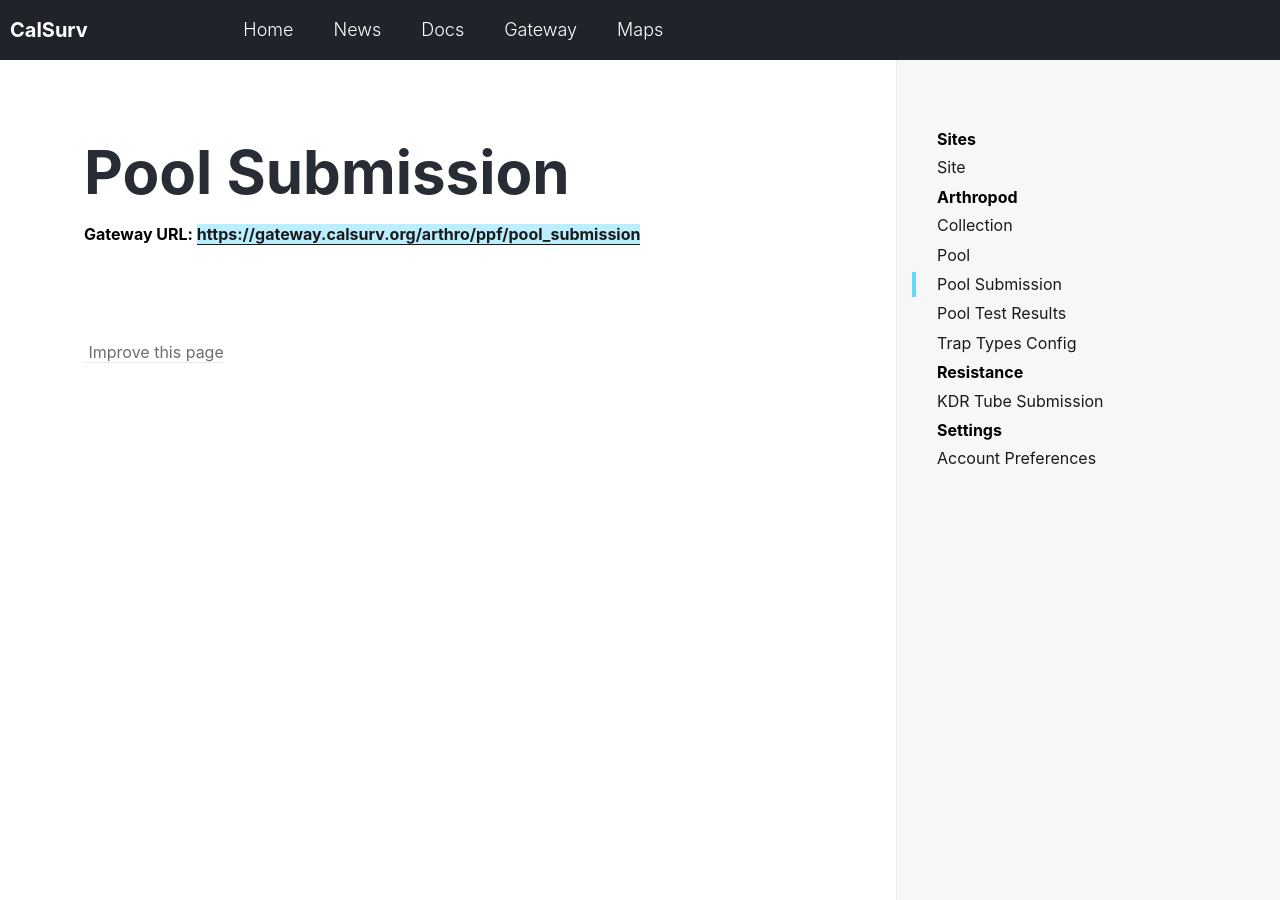
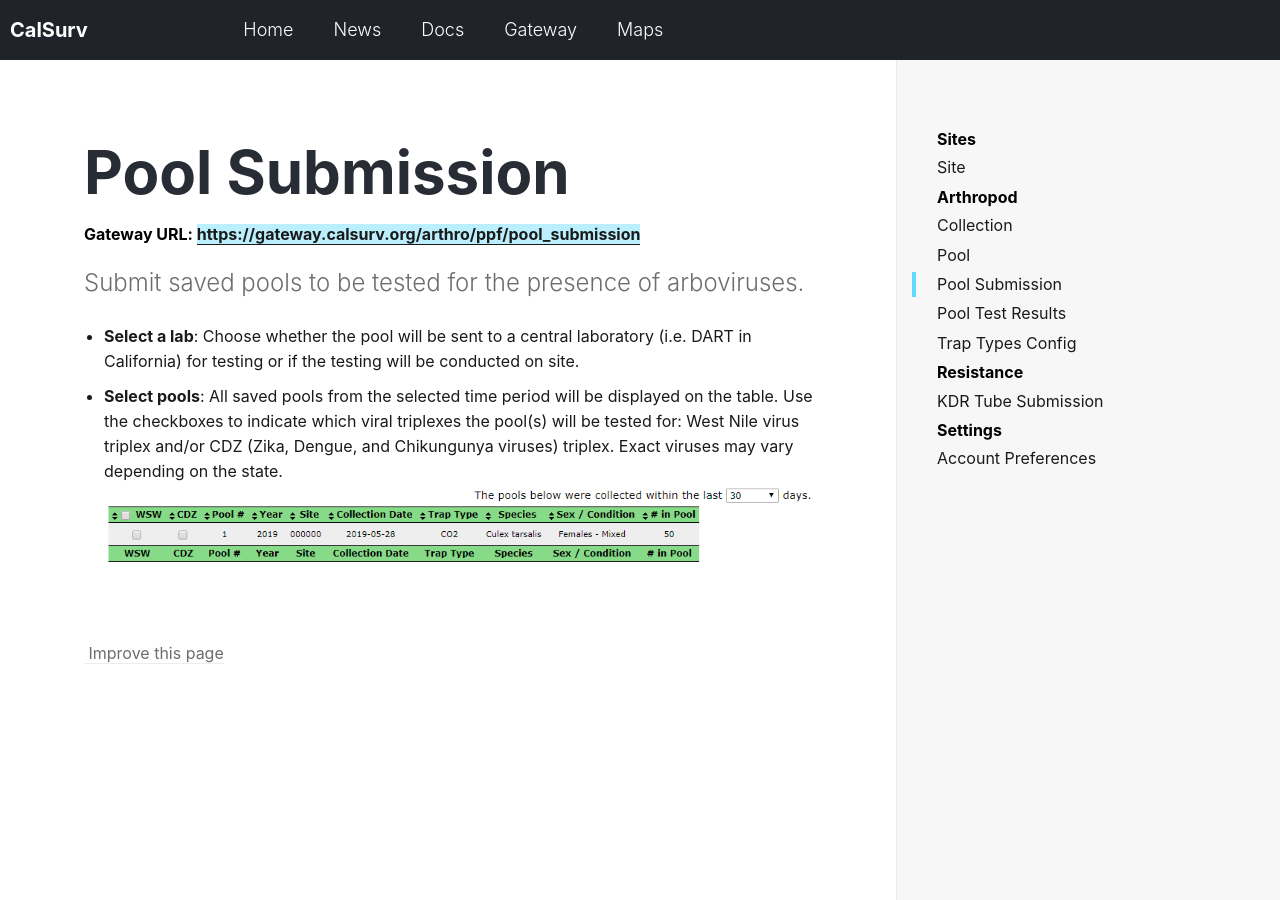
Before and after one commit to tlvaldepena/vectorsurv.org, a Jekyll site: the page built from _docs/arthropod/submission.md, in a window 1280 px wide and 900 px high. Built offline with Jekyll 4.4.1, drawn with Linux system fonts in a browser that asks for light colours.

Commit message:
Initial documentation for pool submission

```diff
--- a/_docs/arthropod/submission.md
+++ b/_docs/arthropod/submission.md
@@ -2,3 +2,9 @@
 title: Pool Submission
 gateway-url: https://gateway.calsurv.org/arthro/ppf/pool_submission
 ---
+
+Submit saved pools to be tested for the presence of arboviruses.
+
+* **Select a lab**: Choose whether the pool will be sent to a central laboratory (i.e. DART in California) for testing or if the testing will be conducted on site.
+* **Select pools**: All saved pools from the selected time period will be displayed on the table. Use the checkboxes to indicate which viral triplexes the pool(s) will be tested for: West Nile virus triplex and/or CDZ (Zika, Dengue, and Chikungunya viruses) triplex. Exact viruses may vary depending on the state.
+![Pools submission]({{ site.baseurl }}/assets/images/docs/new_pool_submission.PNG)
```
